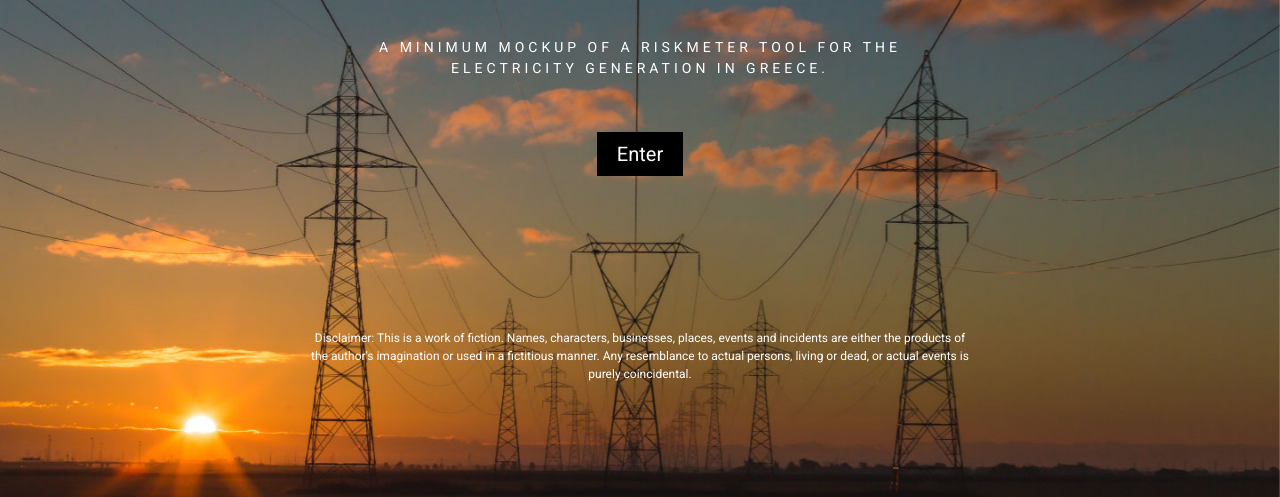
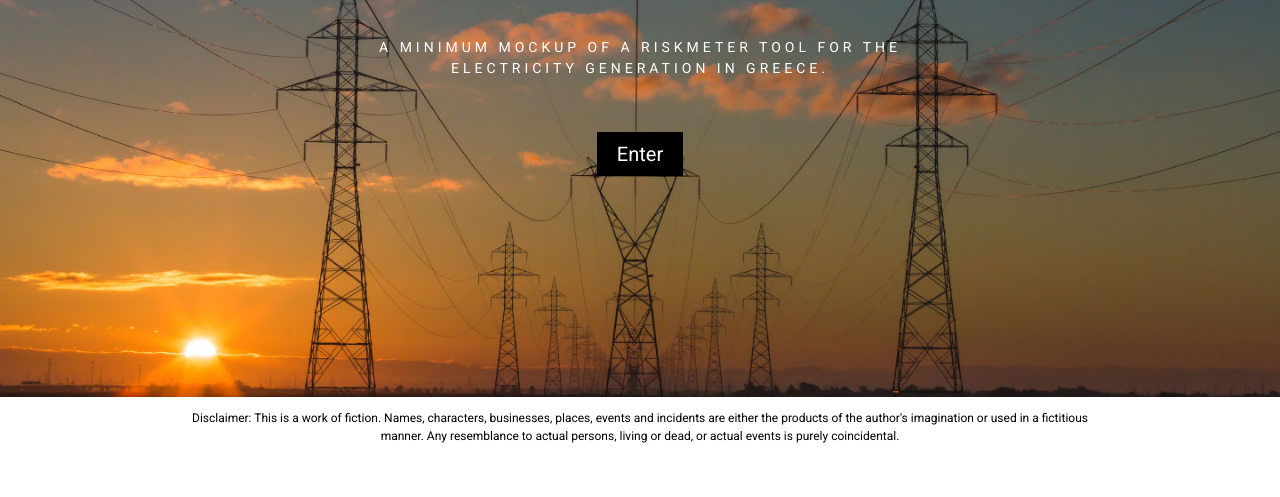
Before and after one commit to gxexakis/energy_risk, a plain HTML site: page index.html in a window 1280 px wide. Shown: the part 303-800 px from the top of the page. Drawn offline with Linux system fonts and the light colour scheme.

Commit message:
Add footer and fix problem with cover image

```diff
--- a/index.html
+++ b/index.html
@@ -16,15 +16,18 @@
   </head>
 
   <body>
-    <img src="images/power_lines.jpg" id="bg" alt="">
-
     <div id="main-content">
       <div class="container">
         <h1>Energy Generation Riskmeter</h1>
         <h2>A minimum mockup of a riskmeter tool for the electricity generation in Greece.</h2>
         <a href="riskmapping.html" class=button>Enter</a>
+      </div>
+    </div>
+
+    <div id="footer">
+      <div class="container">
         <p>Disclaimer: This is a work of fiction. Names, characters, businesses, places, events and incidents are either the products of the author's imagination or used in a fictitious manner. Any resemblance to actual persons, living or dead, or actual events is purely coincidental.</p>
-      </div>
+        </div>
     </div>
 
   </body>
--- a/stylesheets/stylesheet.css
+++ b/stylesheets/stylesheet.css
@@ -433,21 +433,6 @@ body {
   line-height: 1.5;
 }
 
-#bg {
-  /* Set rules to fill background */
-  min-height: 100%;
-  min-width: 1024px;
-
-  /* Set up proportionate scaling */
-  width: 100%;
-  height: auto;
-
-  /* Set up positioning */
-  position: fixed;
-  top: 0;
-  left: 0;
-}
-
 .container {
   margin: 0 auto;
   max-width: 940px;
@@ -456,6 +441,9 @@ body {
 
 #main-content {
   text-align: center;
+  height: 700px;
+  background: url(../images/power_lines.jpg) no-repeat center center;
+  background-size: cover;
 }
 
 #main-content .container {
@@ -484,13 +472,18 @@ body {
   text-transform: uppercase;
 }
 
-#main-content p {
+#footer {
+  text-align: center;
+}
+
+#footer .container {
+  position: relative;
+}
+
+#footer p {
   font-size: 12px;
-  margin-top: 160px;
-  margin-bottom: 60px;
-  color: white;
-  margin-left: 140px;
-  margin-right: 140px;
+  margin-left: 0px;
+  margin-right: 0px;
 }
 
 .button {
@@ -531,10 +524,15 @@ body {
   }
 }
 
-@media (max-width: 800px) {
+@media (max-width: 700px) {
   #main-content h1 {
     font-size: 40px;
     line-height: 50px;
+  }
+  #main-content h2 {
+    font-size: 12px;
+    margin-left: 0px;
+    margin-right: g0px;
   }
 }
 /* Smaller than standard 960 (devices and browsers) */
@@ -553,9 +551,6 @@ body {
   }
   header h2 {
     font-size: 30px;
-  }
-  #main-content {
-    width: 490px;
   }
   #main-content h1:before,
   #main-content h2:before,
```
